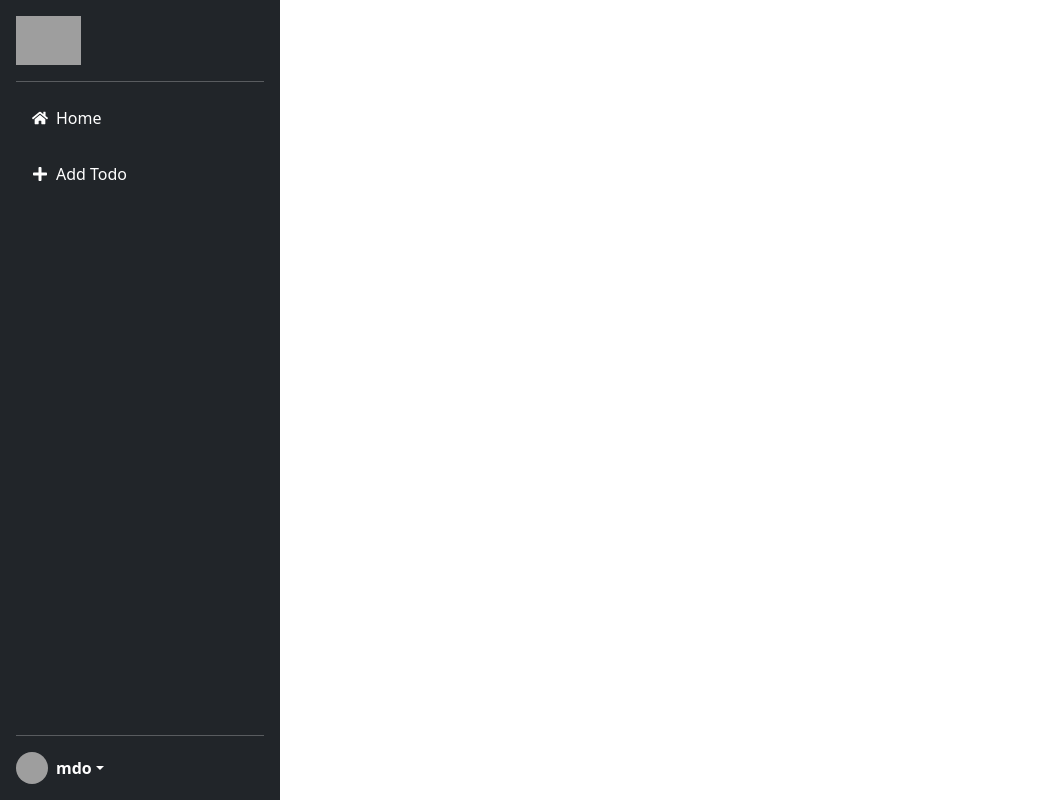
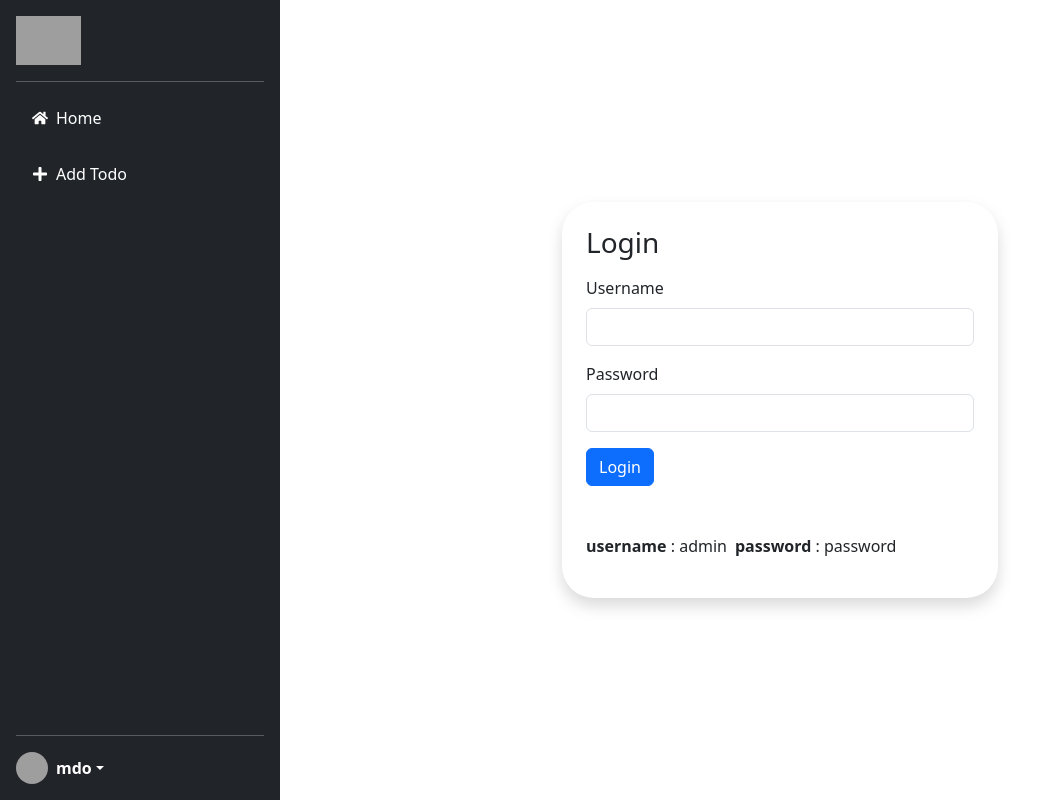
Before and after one commit to ankitjhagithub21/advanced-todoapp, a React (Vite) app: page /login in a window 1280 px wide. Before the commit this address had no page. Shown: the whole page, without its empty margins (0-1048 px from the left). Built offline with nearby package versions, Linux system fonts and the light colour scheme; grey boxes are pictures that could not be loaded.

Commit message:
added login page

```diff
--- a/src/App.css
+++ b/src/App.css
@@ -9,15 +9,18 @@ main{
     width: 100%;
     height: 100vh;
 
-
 }
 .todos{
    height: 100%;
     overflow: scroll;
 }
+
 .form-container{
     padding: 5vh 5vw;
+    width: 100%;
+    height: 100vh;
 }
+
 .sidebar{
     display: flex;
     width: 280px;
@@ -26,7 +29,7 @@ main{
 
 
 
-@media (max-width:768px) {
+@media (max-width:992px) {
     .sidebar{
         position: absolute;
         top: 0;
--- a/src/App.jsx
+++ b/src/App.jsx
@@ -1,28 +1,39 @@
-import { BrowserRouter, Route, Routes } from "react-router-dom"
-import Home from "./pages/Home"
-import AddTodo from "./components/AddTodo"
-import Sidebar from "./components/Sidebar"
-import "./App.css"
-import EditModal from "./components/EditModal"
-import { useSelector } from "react-redux"
-
+import { BrowserRouter, Route, Routes } from "react-router-dom";
+import Home from "./pages/Home";
+import AddTodo from "./components/AddTodo";
+import Sidebar from "./components/Sidebar";
+import Login from "./pages/Login";
+import PrivateRoute from "./routes/PrivateRoute";
+import "./App.css";
 
 const App = () => {
-  const {currTodo} = useSelector(state=>state.app)
+
   return (
     <BrowserRouter>
       <main>
-        {
-           currTodo && <EditModal todo={currTodo}/>
-        }
         <Sidebar />
         <Routes>
-          <Route path="/" element={<Home />} />
-          <Route path="/add" element={<AddTodo />} />
+          <Route path="/login" element={<Login />} />
+          <Route
+            path="/"
+            element={
+              <PrivateRoute>
+                <Home />
+              </PrivateRoute>
+            }
+          />
+          <Route
+            path="/add"
+            element={
+              <PrivateRoute>
+                <AddTodo />
+              </PrivateRoute>
+            }
+          />
         </Routes>
       </main>
     </BrowserRouter>
-  )
-}
+  );
+};
 
-export default App
+export default App;
--- a/src/app/slices/appSlice.js
+++ b/src/app/slices/appSlice.js
@@ -3,13 +3,22 @@ import { createSlice } from '@reduxjs/toolkit';
 const initialState = {
   todos: JSON.parse(localStorage.getItem('todos')) || [],
   isOpen: false,
-  currTodo: null
+  currTodo: null,
+  user: JSON.parse(localStorage.getItem('user')) || null, // Store user data
 };
 
 export const appSlice = createSlice({
   name: 'app',
   initialState,
   reducers: {
+    setUser: (state, action) => {
+      state.user = action.payload;
+      localStorage.setItem('user', JSON.stringify(action.payload)); // Save user in localStorage
+    },
+    logoutUser: (state) => {
+      state.user = null;
+      localStorage.removeItem('user'); // Remove user from localStorage
+    },
     setTodos: (state, action) => {
       state.todos = action.payload;
     },
@@ -27,14 +36,8 @@ export const appSlice = createSlice({
       state.todos = state.todos.filter((todo) => todo.createdAt !== action.payload);
       localStorage.setItem('todos', JSON.stringify(state.todos));
     },
-    updateTodo: (state, action) => {
-      state.todos = state.todos.map((todo) =>
-        todo.createdAt === action.payload.createdAt ? action.payload : todo
-      );
-      localStorage.setItem('todos', JSON.stringify(state.todos));
-    }
-  }
+  },
 });
 
-export const { setTodos, addTodo, setIsOpen, deleteTodo, setCurrTodo, updateTodo } = appSlice.actions;
+export const { setUser, logoutUser, setTodos, addTodo, setIsOpen, deleteTodo, setCurrTodo } = appSlice.actions;
 export default appSlice.reducer;
--- a/src/components/Sidebar.jsx
+++ b/src/components/Sidebar.jsx
@@ -1,9 +1,19 @@
-import { NavLink } from "react-router-dom";
+import { NavLink,useNavigate } from "react-router-dom";
 import { FaHome, FaPlus } from "react-icons/fa";
-import { useSelector } from "react-redux";
+import { useDispatch, useSelector } from "react-redux";
+import { logoutUser, setIsOpen } from "../app/slices/appSlice";
 
 const Sidebar = () => {
     const {isOpen} = useSelector(state=>state.app)
+    const dispatch = useDispatch()
+    const navigate = useNavigate();
+
+    const handleLogout = () => {
+        dispatch(logoutUser());
+        navigate("/login");
+    };
+
+
     return (
         <div className={`flex-column flex-shrink-0 p-3 text-bg-dark sidebar ${isOpen ? 'open':'close'}`}>
             {/* Logo */}
@@ -19,7 +29,7 @@ const Sidebar = () => {
 
             {/* Navigation Links */}
             <ul className="nav nav-pills flex-column mb-auto">
-                <li className="nav-item">
+                <li className="nav-item" onClick={()=>dispatch(setIsOpen(false))}>
                     <NavLink
                         to="/"
                         className={({ isActive }) =>
@@ -30,9 +40,10 @@ const Sidebar = () => {
                         Home
                     </NavLink>
                 </li>
-                <li className="nav-item">
+                <li className="nav-item" onClick={()=>dispatch(setIsOpen(false))}>
                     <NavLink
                         to="/add"
+
                         className={({ isActive }) =>
                             `d-flex nav-link gap-2 align-items-center mb-3 text-white text-decoration-none ${isActive ? "active" : ""}`
                         }
@@ -81,10 +92,10 @@ const Sidebar = () => {
                     <li>
                         <hr className="dropdown-divider" />
                     </li>
-                    <li>
-                        <a className="dropdown-item" href="#">
+                    <li onClick={handleLogout}>
+                        <NavLink className="dropdown-item" to="/login">
                             Sign out
-                        </a>
+                        </NavLink>
                     </li>
                 </ul>
             </div>
--- a/src/components/Topbar.jsx
+++ b/src/components/Topbar.jsx
@@ -1,15 +1,25 @@
 import { RiMenu3Line } from "react-icons/ri";
 import { useDispatch, useSelector } from "react-redux";
 import { setIsOpen } from "../app/slices/appSlice";
+import { logoutUser } from "../app/slices/appSlice";
+import { useNavigate } from "react-router-dom";
+const Topbar = ({ title }) => {
+    const dispatch = useDispatch()
+    const navigate = useNavigate();
 
-const Topbar = ({title}) => {
-    const dispatch = useDispatch()
-    const {isOpen} = useSelector(state=>state.app)
+    const handleLogout = () => {
+        dispatch(logoutUser());
+        navigate("/login");
+    };
+    const { isOpen } = useSelector(state => state.app)
     return (
         <div className="d-flex align-items-center bg-body-tertiary justify-content-between topbar p-3 border-bottom">
             <span className="fs-5 fw-semibold">{title}</span>
-            <button className="btn  d-lg-none" onClick={()=>dispatch(setIsOpen(!isOpen))}>
+            <button className="btn  d-lg-none" onClick={() => dispatch(setIsOpen(!isOpen))}>
                 <RiMenu3Line size={20} />
+            </button>
+            <button className="btn btn-danger d-none d-lg-block" onClick={handleLogout}>
+                Logout
             </button>
         </div>
     )
--- /dev/null
+++ b/src/pages/Login.jsx
@@ -0,0 +1,51 @@
+import React, { useState } from "react";
+import { useDispatch } from "react-redux";
+import { setUser } from "../app/slices/appSlice";
+import { useNavigate } from "react-router-dom";
+import toast from "react-hot-toast";
+
+const Login = () => {
+  const [username, setUsername] = useState("");
+  const [password, setPassword] = useState("");
+  const dispatch = useDispatch();
+  const navigate = useNavigate();
+
+  const handleLogin = (e) => {
+    e.preventDefault();
+
+    // Dummy user data (you can replace it with API authentication)
+    const dummyUser = { username: "admin", password: "password" };
+
+    if (username === dummyUser.username && password === dummyUser.password) {
+      dispatch(setUser({ username })); // Save user in Redux state
+      navigate("/"); // Redirect to home page
+    } else {
+      toast.error("Invalid Credentials");
+    }
+  };
+
+  return (
+    <section className="form-container d-flex align-items-center justify-content-center">
+     <div className="col-md-6 mx-auto shadow rounded-5 p-4">
+     <h2 className="fs-3 mb-3">Login</h2>
+      <form onSubmit={handleLogin}>
+        <div className="mb-3">
+          <label className="form-label">Username</label>
+          <input type="text" className="form-control" value={username} onChange={(e) => setUsername(e.target.value)} required />
+        </div>
+        <div className="mb-3">
+          <label className="form-label">Password</label>
+          <input type="password" className="form-control" value={password} onChange={(e) => setPassword(e.target.value)} required />
+        </div>
+        <button type="submit" className="btn btn-primary">Login</button>
+      </form>
+      <div className="d-flex flex-wrap gap-2 mt-5">
+      <p> <b>username </b>: admin</p>
+      <p><b>password</b> : password</p>
+      </div>
+     </div>
+    </section>
+  );
+};
+
+export default Login;
--- /dev/null
+++ b/src/routes/PrivateRoute.jsx
@@ -0,0 +1,10 @@
+import { Navigate } from "react-router-dom";
+import { useSelector } from "react-redux";
+
+const PrivateRoute = ({ children }) => {
+  const { user } = useSelector((state) => state.app);
+
+  return user ? children : <Navigate to="/login" />;
+};
+
+export default PrivateRoute;
```
